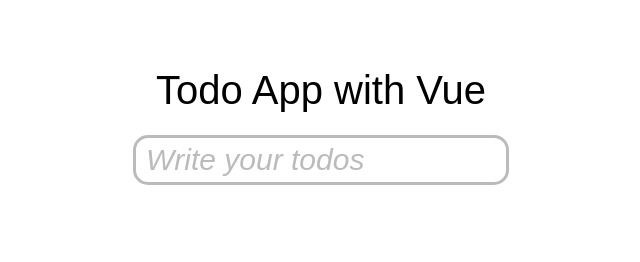
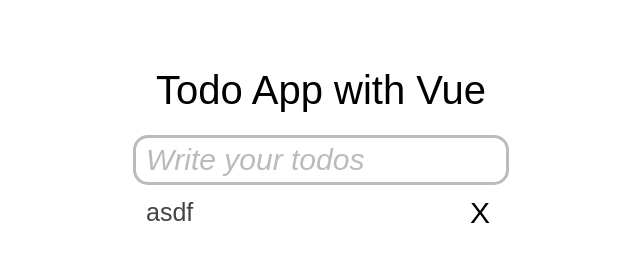
Before and after one commit to briankeegan/todo_with_vue, a plain HTML site: page index.html in a window 1280 px wide. Shown: the whole page, without its empty margins (319-959 px from the left). Drawn offline with nearby package versions, Linux system fonts and the light colour scheme; a web font is replaced by a local one.

Commit message:
Add ability to delete

```diff
--- a/index.css
+++ b/index.css
@@ -3,8 +3,10 @@
 }
 
 .todo-container {
+  display: flex;
+  flex-direction: column;
   margin-top: 25px;
-  text-align: center;
+  align-items: center;
 }
 
 h1 {
@@ -41,8 +43,29 @@ input[type=text]:focus::-moz-placeholder { /* Firefox 19+ */
   font-style: normal;
 }
 
+ol div {
+  display: flex;
+  justify-content: space-between;
+  width: 350px;
+}
+
 li {
   margin: 15px 0;
   font-size: 25px;
   color: #444;
 }
+
+input[type=button] {
+  border: none;
+  background-color: transparent;
+  font-size: 30px;
+}
+
+input[type=button]:hover {
+  cursor: pointer;
+}
+
+input[type=button]:focus {
+  outline-color: transparent;
+  color: #666;
+}
--- a/index.html
+++ b/index.html
@@ -20,9 +20,12 @@
         @keyup.enter="createTodo"
       />
       <ol>
-        <li v-for="todo in todos">
-          {{ todo }}
-        </li>
+        <div v-for="(todo, index) in todos">
+          <li>
+            {{ todo }}
+          </li>
+          <input type="button" value="X" @click="deleteTodo(index)"/>
+        </div>
       </ol>
       </div>
     </div>
--- a/index.js
+++ b/index.js
@@ -4,12 +4,15 @@ const app = new Vue({
     headerTitle: 'Todo App with Vue',
     inputPlaceholder: 'Write your todos',
     inputValue: '',
-    todos: []
+    todos: ['asdf']
   },
   methods: {
     createTodo: function () {
       this.todos.push(this.inputValue);
       this.inputValue = '';
+    },
+    deleteTodo: function (index) {
+      this.todos.splice(index, 1)
     }
   }
 });
```
